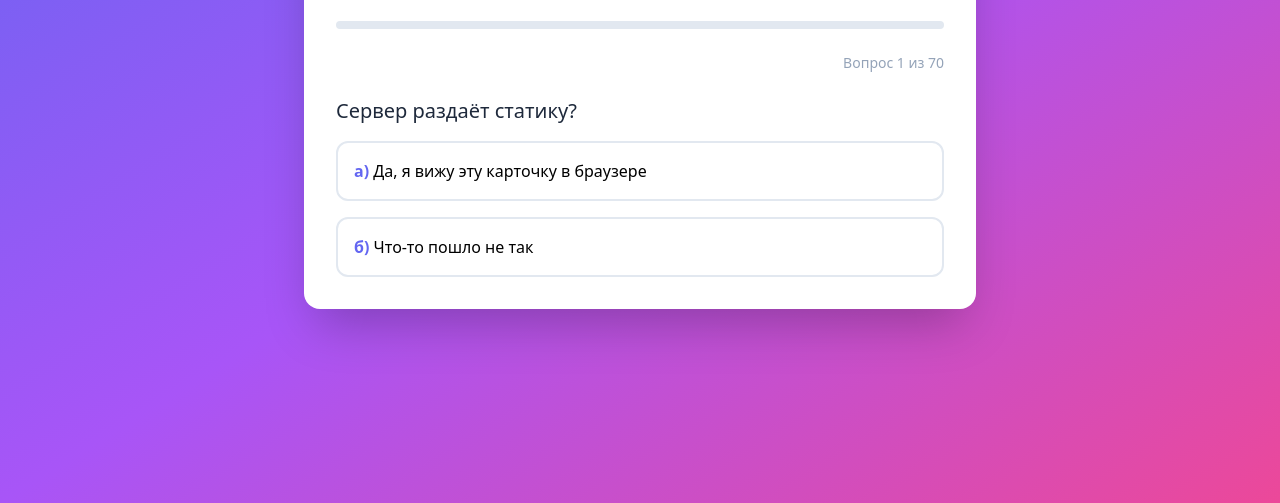
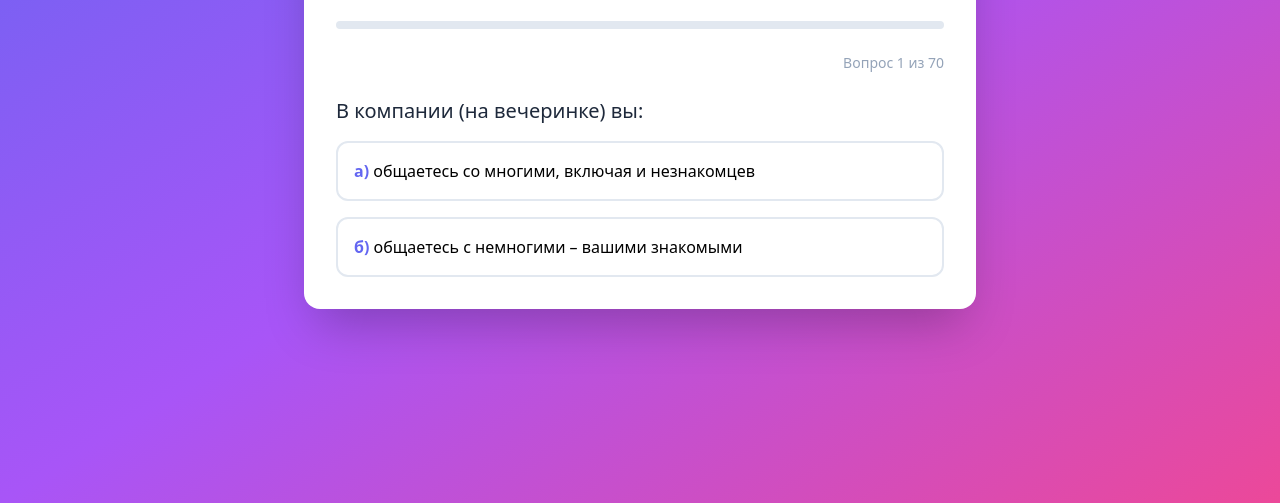
Before and after one commit to GigglyArtist/keirsey-api, a plain HTML site: page Public/index.html in a window 1280 px wide. Shown: the part 297-800 px from the top of the page. Drawn offline with nearby package versions, Linux system fonts and the light colour scheme.

Commit message:
feat: render 70 questions with progress bar and in-memory answers

```diff
--- /dev/null
+++ b/Public/app.js
@@ -0,0 +1,72 @@
+//
+//  app.js
+//  KeirseyApi
+//
+
+// Состояние = единственный источник правды
+const state = {
+  current: 0,                                   // индекс текущего вопроса
+  answers: new Array(QUESTIONS.length).fill(null), // 'a' | 'b' | null
+};
+
+const els = {
+  progress: document.getElementById("progress"),
+  counter: document.getElementById("counter"),
+  card: document.getElementById("card"),
+};
+
+// перерисовываю карточку целиком при каждом изменении
+function render() {
+  const answered = state.answers.filter(Boolean).length;
+  els.progress.style.width = `${(answered / QUESTIONS.length) * 100}%`;
+
+  if (state.current >= QUESTIONS.length) {
+    renderFinish();
+    return;
+  }
+
+  const q = QUESTIONS[state.current];
+  els.counter.textContent = `Вопрос ${state.current + 1} из ${QUESTIONS.length}`;
+  els.card.innerHTML = `
+    <h2 class="text-xl font-medium text-slate-800">${q.t}</h2>
+    <button data-answer="a" class="w-full text-left rounded-xl border-2 border-slate-200 hover:border-indigo-400 hover:bg-indigo-50 p-4 transition">
+      <span class="font-semibold text-indigo-500">а)</span> ${q.a}
+    </button>
+    <button data-answer="b" class="w-full text-left rounded-xl border-2 border-slate-200 hover:border-indigo-400 hover:bg-indigo-50 p-4 transition">
+      <span class="font-semibold text-indigo-500">б)</span> ${q.b}
+    </button>
+  `;
+
+  // innerHTML уничтожил старые кнопки вместе с их слушателями, так что вешаю заново
+  els.card.querySelectorAll("button[data-answer]").forEach((btn) => {
+    btn.addEventListener("click", () => choose(btn.dataset.answer));
+  });
+}
+
+function choose(variant) {
+  state.answers[state.current] = variant;
+  state.current += 1;
+  render();
+}
+
+function renderFinish() {
+  els.counter.textContent = "Готово!";
+  els.progress.style.width = "100%";
+  els.card.innerHTML = `
+    <h2 class="text-2xl font-semibold text-slate-800">Все 70 вопросов отвечены 🎉</h2>
+    <p class="text-slate-500">Кнопка ниже пока печатает payload в консоль</p>
+    <button id="submit" class="w-full rounded-xl bg-indigo-500 hover:bg-indigo-600 text-white font-semibold p-4 transition">
+      Показать результат
+    </button>
+  `;
+  document.getElementById("submit").addEventListener("click", () => {
+    const payload = {
+      answers: Object.fromEntries(
+        state.answers.map((v, i) => [String(i + 1), v])
+      ),
+    };
+    console.log("Payload для API:", payload);
+  });
+}
+
+render();
--- a/Public/index.html
+++ b/Public/index.html
@@ -20,19 +20,11 @@
     </div>
     <p id="counter" class="text-sm text-slate-400 text-right">Вопрос 1 из 70</p>
 
-    <!-- Пробная карточка -->
-    <section id="card" class="space-y-4">
-      <h2 id="q-text" class="text-xl font-medium text-slate-800">
-        Сервер раздаёт статику?
-      </h2>
-      <button class="w-full text-left rounded-xl border-2 border-slate-200 hover:border-indigo-400 hover:bg-indigo-50 p-4 transition">
-        <span class="font-semibold text-indigo-500">а)</span> Да, я вижу эту карточку в браузере
-      </button>
-      <button class="w-full text-left rounded-xl border-2 border-slate-200 hover:border-indigo-400 hover:bg-indigo-50 p-4 transition">
-        <span class="font-semibold text-indigo-500">б)</span> Что-то пошло не так
-      </button>
-    </section>
+    <!-- Карточка вопроса -->
+    <section id="card" class="space-y-4"></section>
   </main>
 
+  <script src="questions.js"></script>
+  <script src="app.js"></script>
 </body>
 </html>
--- /dev/null
+++ b/Public/questions.js
@@ -0,0 +1,78 @@
+//
+//  questions.js
+//  KeirseyApi
+//
+
+// t стебель вопроса, a вариант «а», b вариант «б»
+const QUESTIONS = [
+  { t: "В компании (на вечеринке) вы:", a: "общаетесь со многими, включая и незнакомцев", b: "общаетесь с немногими – вашими знакомыми" },
+  { t: "Вы человек скорее:", a: "реалистичный, чем склонный теоретизировать", b: "склонный теоретизировать, чем реалистичный" },
+  { t: "Как по-вашему, что хуже:", a: "«витать в облаках»", b: "придерживаться проторенной дорожки" },
+  { t: "Вы более подвержены влиянию:", a: "принципов, законов", b: "эмоций, чувств" },
+  { t: "Вы более склонны:", a: "убеждать", b: "затрагивать чувства" },
+  { t: "Вы предпочитаете работать:", a: "выполняя все точно в срок", b: "не связывая себя определенными сроками" },
+  { t: "Вы склонны делать выбор:", a: "довольно осторожно", b: "внезапно, импульсивно" },
+  { t: "В компании (на вечеринке) вы:", a: "остаетесь допоздна, не чувствуя усталости", b: "быстро утомляетесь и предпочитаете пораньше уйти" },
+  { t: "Вас более привлекают:", a: "здравомыслящие люди", b: "люди с богатым воображением" },
+  { t: "Вам интереснее:", a: "то что происходит в действительности", b: "те события которые могут произойти" },
+  { t: "Оценивая поступки людей, вы больше учитываете:", a: "требования закона, чем обстоятельства", b: "обстоятельства, чем требования закона" },
+  { t: "Обращаясь к другим, вы склонны:", a: "соблюдать формальности, этикет", b: "проявлять свои личные, индивидуальные качества" },
+  { t: "Вы человек скорее:", a: "точный, пунктуальный", b: "неторопливый, медленный" },
+  { t: "Вас больше беспокоит необходимость:", a: "оставлять дела незаконченными", b: "непременно доводить дело до конца" },
+  { t: "В кругу знакомых вы, как правило:", a: "в курсе происходящих событий", b: "узнаете о новостях с опозданием" },
+  { t: "Повседневные дела вам нравится делать:", a: "общепринятым способом", b: "своим оригинальным способом" },
+  { t: "Предпочитаю таких писателей, которые:", a: "выражаются буквально, напрямую", b: "пользуются аналогиями, иносказаниями" },
+  { t: "Что вас больше привлекает?", a: "стройность мысли", b: "гармония человеческих отношений" },
+  { t: "Вы чувствуете себя увереннее:", a: "в логических умозаключениях", b: "в практических оценках ситуаций" },
+  { t: "Вы предпочитаете, когда дела:", a: "решены и устроены", b: "не решены и не устроены" },
+  { t: "Как по-вашему, вы человек:", a: "серьезный, определенный", b: "беззаботный, беспечный" },
+  { t: "При телефонных разговорах вы:", a: "заранее не продумываете всё, что надо сказать", b: "мысленно «репетируете» то, будет сказано" },
+  { t: "Как вы считаете, факты:", a: "важны сами по себе", b: "есть проявление общих закономерностей" },
+  { t: "Фантазеры, мечтатели:", a: "раздражают вас", b: "довольно симпатичны вам" },
+  { t: "Вы чаще действуете как человек:", a: "хладнокровный", b: "вспыльчивый, горячий" },
+  { t: "Как, по-вашему, хуже быть:", a: "несправедливым", b: "беспощадным" },
+  { t: "Обычно вы предпочитаете действовать:", a: "тщательно оценив возможности", b: "полагаясь на волю случая" },
+  { t: "Вам приятнее:", a: "покупать что-то", b: "иметь возможность купить" },
+  { t: "В компании вы как правило:", a: "первым заводите беседу", b: "ждете, когда с вами заговорят" },
+  { t: "Здравый смысл:", a: "редко ошибается", b: "часто попадает впросак" },
+  { t: "Детям часто не хватает:", a: "практичности", b: "воображения" },
+  { t: "В принятии решений вы руководствуетесь скорее:", a: "принятыми нормами", b: "своими чувствами, ощущениями" },
+  { t: "Вы человек скорее:", a: "твердый, чем мягкий", b: "мягкий, чем твердый" },
+  { t: "Что, по-вашему, больше впечатляет:", a: "умение методично организовывать", b: "умение приспособиться и довольствоваться достигнутым" },
+  { t: "Вы больше цените:", a: "определенность, законченность", b: "открытость, многовариантность" },
+  { t: "Новые и нестандартные отношения с людьми:", a: "стимулируют, придают вам энергии", b: "утомляют" },
+  { t: "Вы чаще действуете как:", a: "человек практического склада", b: "человек оригинальный, необычный" },
+  { t: "Вы более склонны:", a: "находить пользу в отношениях с людьми", b: "понимать мысли и чувства других" },
+  { t: "Что приносит вам больше удовлетворения:", a: "тщательное всестороннее обсуждение спорного вопроса", b: "достижение соглашения по поводу спорного вопроса" },
+  { t: "Вы руководствуетесь более:", a: "рассудком", b: "велениями сердца" },
+  { t: "Вам удобнее выполнять работу:", a: "по предварительной договоренности", b: "которая подвернулась случайно" },
+  { t: "Вы обычно полагаетесь:", a: "на организованность, порядок", b: "на случайность, неожиданность" },
+  { t: "Вы предпочитаете иметь:", a: "много друзей на непродолжительный срок", b: "несколько старых друзей" },
+  { t: "Вы руководствуетесь в большей степени:", a: "фактами, обстоятельствами", b: "общими положениями, принципами" },
+  { t: "Вас больше интересуют:", a: "производство и сбыт продукции", b: "проектирование и исследования" },
+  { t: "Что вы скорее сочтете за комплимент:", a: "«Вы очень логичный человек»", b: "«Вы тонко чувствующий человек»" },
+  { t: "Вы более цените в себе:", a: "невозмутимость", b: "увлеченность" },
+  { t: "Вы предпочитаете высказывать:", a: "окончательные и определенные утверждения", b: "предварительные и неоднозначные утверждения" },
+  { t: "Вы лучше чувствуете себя:", a: "после принятия решения", b: "не ограничивая себя решениями" },
+  { t: "Общаясь с незнакомыми вы:", a: "легко завязываете продолжительные беседы", b: "не всегда находите общие темы для разговора" },
+  { t: "Вы больше доверяете:", a: "своему опыту", b: "своим предчувствиям" },
+  { t: "Вы чувствуете себя человеком:", a: "более практичным, чем изобретательным", b: "более изобретательным, чем практичным" },
+  { t: "Кто заслуживает больше одобрения:", a: "рассудительный, здравомыслящий человек", b: "человек глубоко переживающий" },
+  { t: "Вы более склонны:", a: "быть прямым и беспристрастным", b: "сочувствовать людям" },
+  { t: "Что по-вашему, предпочтительней:", a: "удостовериться, что все подготовлено и улажено", b: "предоставить событиям идти своим чередом" },
+  { t: "Отношения между людьми должны строиться:", a: "на предварительной взаимной договоренности", b: "в зависимости от обстоятельств" },
+  { t: "Когда звонит телефон, вы:", a: "торопитесь подойти первым", b: "надеетесь, что подойдет кто-нибудь другой" },
+  { t: "Что вы цените в себе больше:", a: "развитое чувство реальности", b: "пылкое воображение" },
+  { t: "Вы больше придаете значения:", a: "тому, что сказано", b: "тому, как сказано" },
+  { t: "Что выглядит большим заблуждением:", a: "излишняя пылкость, горячность", b: "чрезмерная объективность, беспристрастность" },
+  { t: "Вы в основном считаете себя:", a: "трезвым и практичным", b: "сердечным, отзывчивым" },
+  { t: "Какие ситуации привлекают вас больше:", a: "регламентированные и упорядоченные", b: "неупорядоченные и нерегламентированные" },
+  { t: "Вы человек скорее:", a: "педантичный, чем капризный", b: "капризный, чем педантичный" },
+  { t: "Вы чаще склонны:", a: "быть открытым, доступным людям", b: "быть сдержанным, скрытным" },
+  { t: "В литературных произведениях вы предпочитаете:", a: "буквальность, конкретность", b: "образность, переносный смысл" },
+  { t: "Что для вас труднее:", a: "находить общий язык", b: "использовать других в своих интересах" },
+  { t: "Что бы вы себе больше пожелали:", a: "ясности размышлений", b: "умения сочувствовать" },
+  { t: "Что хуже:", a: "быть неприхотливым", b: "быть излишне привередливым" },
+  { t: "Вы предпочитаете:", a: "запланировать события", b: "незапланированные события" },
+  { t: "Вы склонны поступать скорее:", a: "обдуманно, чем импульсивно", b: "импульсивно, чем обдуманно" },
+];
```
